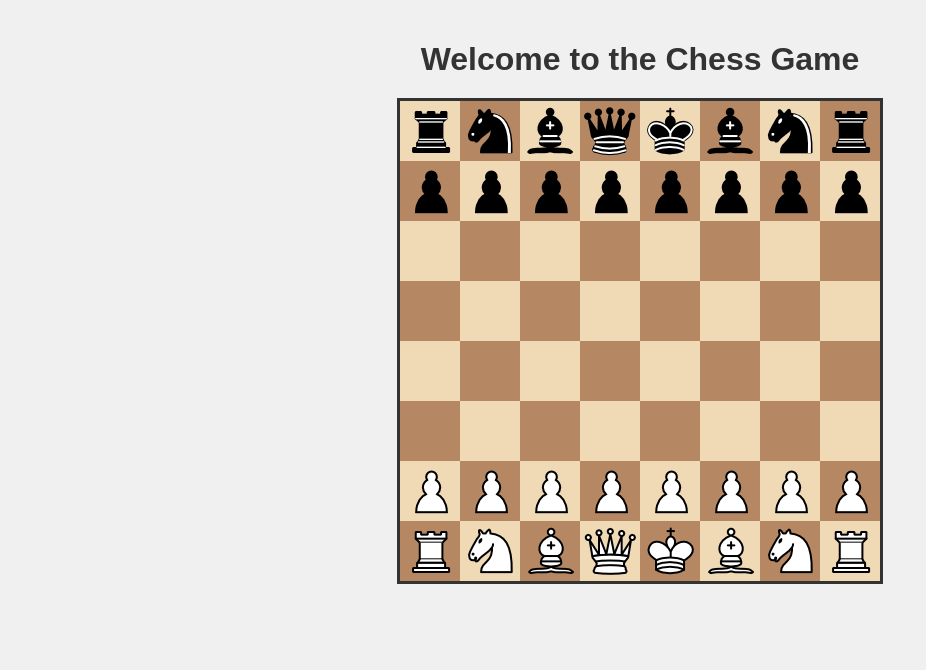
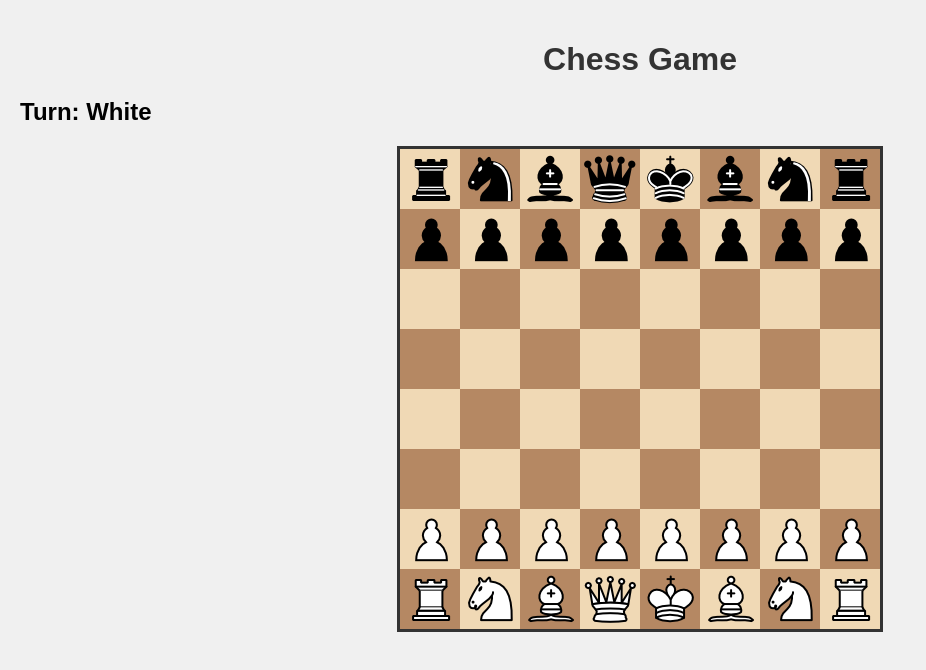
Before and after one commit to Jozee21/Chess-game-try-haha, a plain HTML site: page frontend/index.html in a window 1280 px wide. Shown: the whole page, without its empty margins (0-926 px from the left). Drawn offline with Linux system fonts and the light colour scheme.

Commit message:
Updated index.html. Displays turn

```diff
--- a/frontend/index.html
+++ b/frontend/index.html
@@ -7,7 +7,8 @@
         <link rel="stylesheet" href="styles.css">
     </head>
     <body>
-        <h1>Welcome to the Chess Game</h1>
+        <h1>Chess Game</h1>
+        <h2 id="turnDisplay">Turn: White</h2>
         <div id="chessboard"></div>
         <script src="script.js"></script>
     </body>
```
